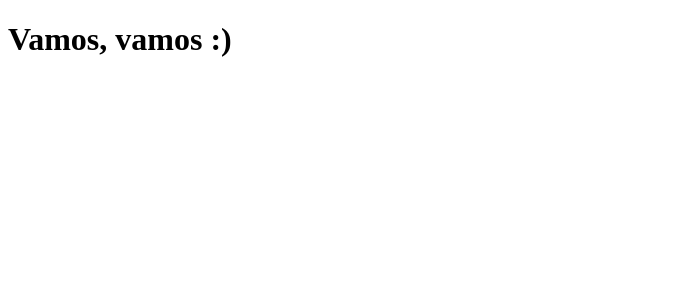
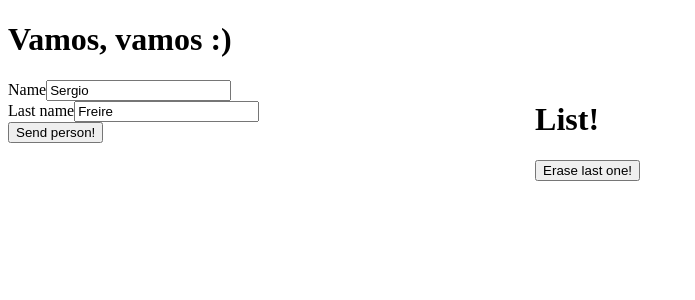
Before and after one commit to estebandeconce/reaching-senior-angular, an Angular app: page / in a window 1280 px wide. Shown: the top 300 px of the page, without its empty margins (0-695 px from the left). Built offline with nearby package versions, Linux system fonts and the light colour scheme.

Commit message:
Output and Input communication!

```diff
--- a/src/app/app.component.html
+++ b/src/app/app.component.html
@@ -1,5 +1,5 @@
 <h1>Vamos, vamos :)</h1>
 <div style="display: flex; justify-content: space-between; width: 50%;">
-  <app-list-add></app-list-add>
-  <app-list-list></app-list-list>
+  <app-list-add (outPerson)="receivePerson($event)"></app-list-add>
+  <app-list-list [arrPersons]="arrPersons"></app-list-list>
 </div>
--- a/src/app/app.component.ts
+++ b/src/app/app.component.ts
@@ -1,4 +1,5 @@
 import { Component } from '@angular/core';
+import { Person } from './models/persons.model'
 
 @Component({
   selector: 'app-root',
@@ -6,6 +7,12 @@ import { Component } from '@angular/core';
   styleUrls: ['./app.component.css']
 })
 export class AppComponent {
+  arrPersons: Person[] = [];
 
+  contructor() {
+  }
 
+  receivePerson($event) {
+    this.arrPersons.push($event)
+  }
 }
--- a/src/app/list-add/list-add.component.html
+++ b/src/app/list-add/list-add.component.html
@@ -0,0 +1,13 @@
+<div>
+  <div>
+    <label for="name">Name</label>
+    <input type="text" id="name" [(ngModel)]="name">
+  </div>
+  <div>
+    <label for="last_name">Last name</label>
+    <input type="text" id="last_name" [(ngModel)]="lastName">
+  </div>
+  <div>
+    <button (click)="sendPerson()">Send person!</button>
+  </div>
+</div>
--- a/src/app/list-add/list-add.component.ts
+++ b/src/app/list-add/list-add.component.ts
@@ -1,4 +1,6 @@
 import { Component, EventEmitter, Output } from '@angular/core';
+import { Person } from '../models/persons.model'
+
 
 @Component({
   selector: 'app-list-add',
@@ -7,5 +9,17 @@ import { Component, EventEmitter, Output } from '@angular/core';
 })
 
 export class ListAddComponent {
+  @Output() outPerson = new EventEmitter<Person>
+  name: string;
+  lastName: string;
 
+  constructor() {
+    this.name = 'Sergio';
+    this.lastName = 'Freire';
+  }
+
+  sendPerson() {
+    let person = new Person(this.name, this.lastName);
+    this.outPerson.emit(person);
+  }
 }
--- a/src/app/list-list/list-list.component.html
+++ b/src/app/list-list/list-list.component.html
@@ -0,0 +1,7 @@
+<h1>List!</h1>
+<div *ngFor="let person of arrPersons">
+  <div>
+    Name: {{person.name}}, Last Name: {{person.lastName}}
+  </div>
+</div>
+<button (click)="eraseLastPerson()">Erase last one!</button>
--- a/src/app/list-list/list-list.component.ts
+++ b/src/app/list-list/list-list.component.ts
@@ -1,4 +1,5 @@
 import { Component, Input } from '@angular/core';
+import { Person } from '../models/persons.model'
 
 @Component({
   selector: 'app-list-list',
@@ -7,5 +8,9 @@ import { Component, Input } from '@angular/core';
 })
 
 export class ListListComponent {
+  @Input() arrPersons: Person[] = [];
 
+  eraseLastPerson() {
+    this.arrPersons.pop();
+  }
 }
--- /dev/null
+++ b/src/app/models/persons.model.ts
@@ -0,0 +1,9 @@
+export class Person {
+  name: string;
+  lastName: string;
+
+  constructor(name: string = '', lastName: string = '') {
+    this.name = name;
+    this.lastName = lastName;
+  }
+}
```
